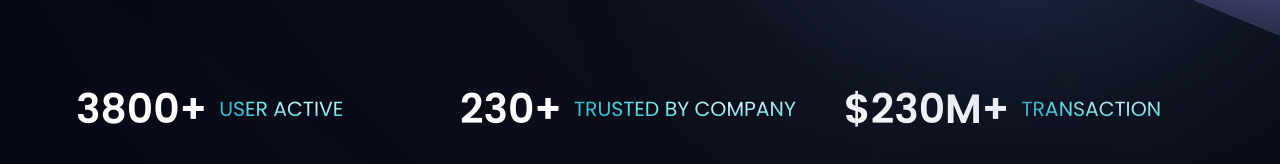
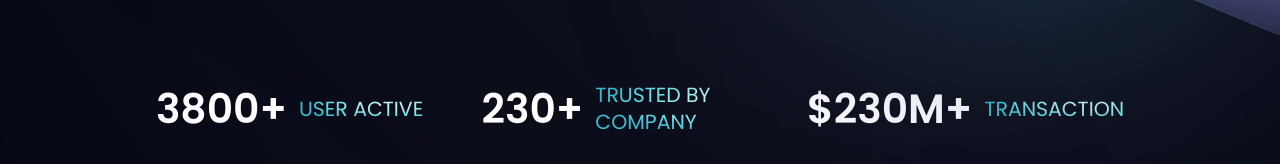
Before and after one commit to dkzhen/space, a Next.js app: page /home in a window 1280 px wide. Shown: the part 788-952 px from the top of the page. Built offline with nearby package versions, Linux system fonts and the light colour scheme.

Commit message:
V1:fixed navbar bug screen

```diff
--- a/components/Stats.jsx
+++ b/components/Stats.jsx
@@ -3,11 +3,14 @@ import styles from "@/styles/style";
 import GetStarted from "./GetStarted";
 
 const Stats = () => (
-  <section className={`${styles.flexCenter} flex-row flex-wrap sm:mb-20 mb-6`}>
-      <div className={`md:hidden flex ${styles.flexCenter}`}>
+  <section className={`${styles.flexCenter} flex-col sm:mb-20 mb-6`}>
+    <div className="">
+    <div className={`md:hidden flex ${styles.flexCenter}`}>
             <GetStarted />
           </div>
-    {stats.map((stat) => (
+    </div>
+     <div className={`${styles.flexCenter} flex-row flex-wrap `}>
+     {stats.map((stat) => (
       <div key={stat.id} className={`flex-1 flex justify-start items-center flex-row m-3`} >
         <h4 className="font-poppins font-semibold xs:text-[40.89px] text-[30.89px] xs:leading-[53.16px] leading-[43.16px] text-white">
           {stat.value}
@@ -17,6 +20,8 @@ const Stats = () => (
         </p>
       </div>
     ))}
+     </div>
+
   </section>
 );
 
```
